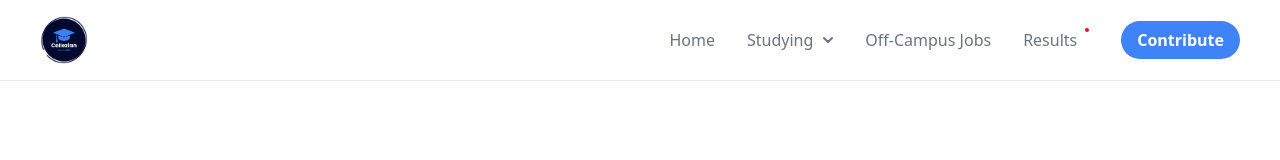
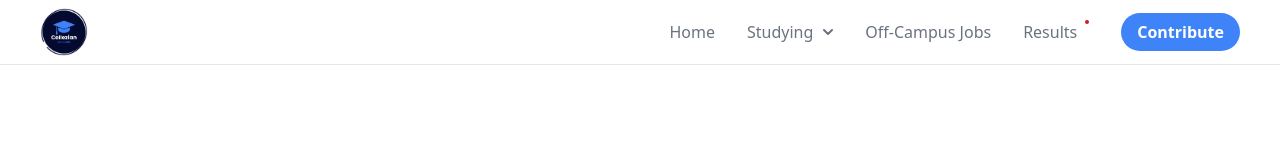
Before and after one commit to modest-azad/collezian-0.1.0, a Next.js app: page / in a window 1280 px wide. Shown: the top 160 px of the page. Built offline with nearby package versions, Linux system fonts and the light colour scheme.

Commit message:
nav menu size

```diff
--- a/src/components/Navigation.js
+++ b/src/components/Navigation.js
@@ -27,13 +27,13 @@ export default function Navigation() {
     }
   return (
     <>
-<nav className="sticky top-0 acrylic w-full center md:px-10 p-4 outline outline-1 outline-gray-200 ">
+<nav className="sticky top-0 acrylic w-full center md:px-10 p-2 outline outline-1 outline-gray-200 ">
     <div className="flex flex-wrap justify-between items-center mx-auto">
         <Link href="/" className="flex items-center">
             <img  src="/logo/Collezian_Official_Logo_DARK.png" className="h-12 mr-3 rounded-full " alt="Logo" />
             {/* <span className=" self-center text-xl font-semibold whitespace-nowrap light:text-gray-900 ">Collezian</span> */}
         </Link>
-        <button  data-collapse-toggle="mega-menu-full" type="button" className="inline-flex outline-none items-center p-2 w-12 h-12 justify-center text-sm text-[#050A30] rounded-xl md:hidden light:text-gray-400 light:hover:bg-gray-700 " aria-controls="mega-menu-full" aria-expanded="false" onClick={hamburger}>
+        <button  data-collapse-toggle="mega-menu-full" type="button" className="inline-flex outline-none items-center p-2 w-10 h-10 justify-center text-sm text-[#050A30] rounded-xl md:hidden light:text-gray-400 light:hover:bg-gray-700 " aria-controls="mega-menu-full" aria-expanded="false" onClick={hamburger}>
             <span className="sr-only">Open main menu</span>
             <svg id="hambuger" className="w-full h-full" aria-hidden="true" xmlns="http://www.w3.org/2000/svg" fill="none" viewBox="0 0 17 14">
                 <path stroke="currentColor" strokeLinecap="round" strokeLinejoin="round" strokeWidth="2" d="M1 1h15M1 7h15M1 13h15"/>
```
